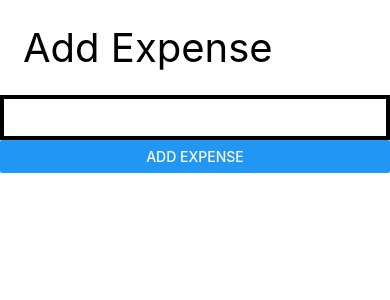
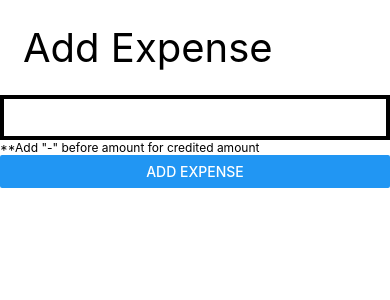
Before and after one commit to mayank4kathuria/Expense-Tracker-Mobile, a React Native app: screen / in a window 390 px wide. Both pictures are taken after a click on the button "ADD EXPENSE". Shown: the top 300 px of the page. Built offline with nearby package versions, Linux system fonts and the light colour scheme.

Commit message:
Added Footer note for Credit Input

```diff
--- a/addExpense.js
+++ b/addExpense.js
@@ -30,6 +30,7 @@ export default class AddExpense extends React.Component {
 				value={this.state.amount}
 				keyboardType="numeric"
 				onChangeText = {this.handleExpense}/>
+				<Text style = {{fontSize: 12}}>**Add "-" before amount for credited amount</Text>
 				<Button title="Add Expense" onPress={this.handleSubmit}/>
 			</View>
 
```
